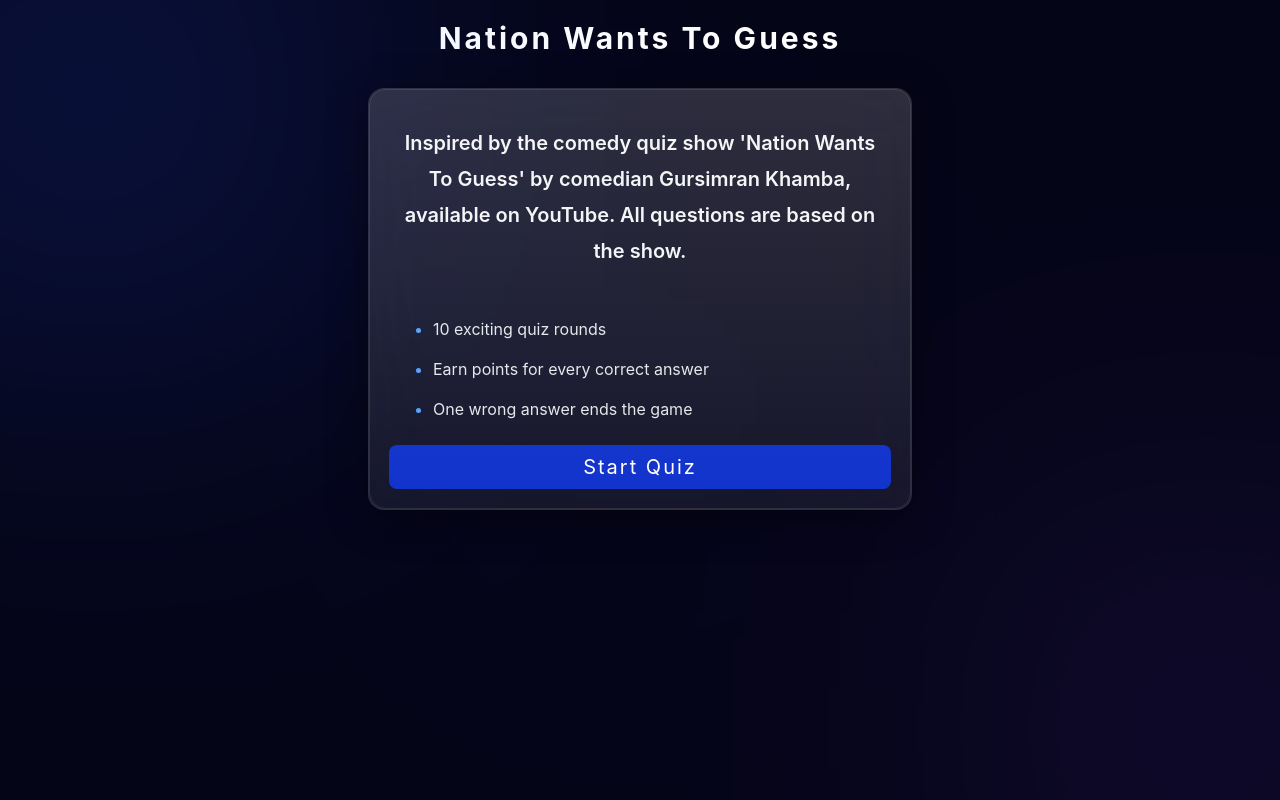
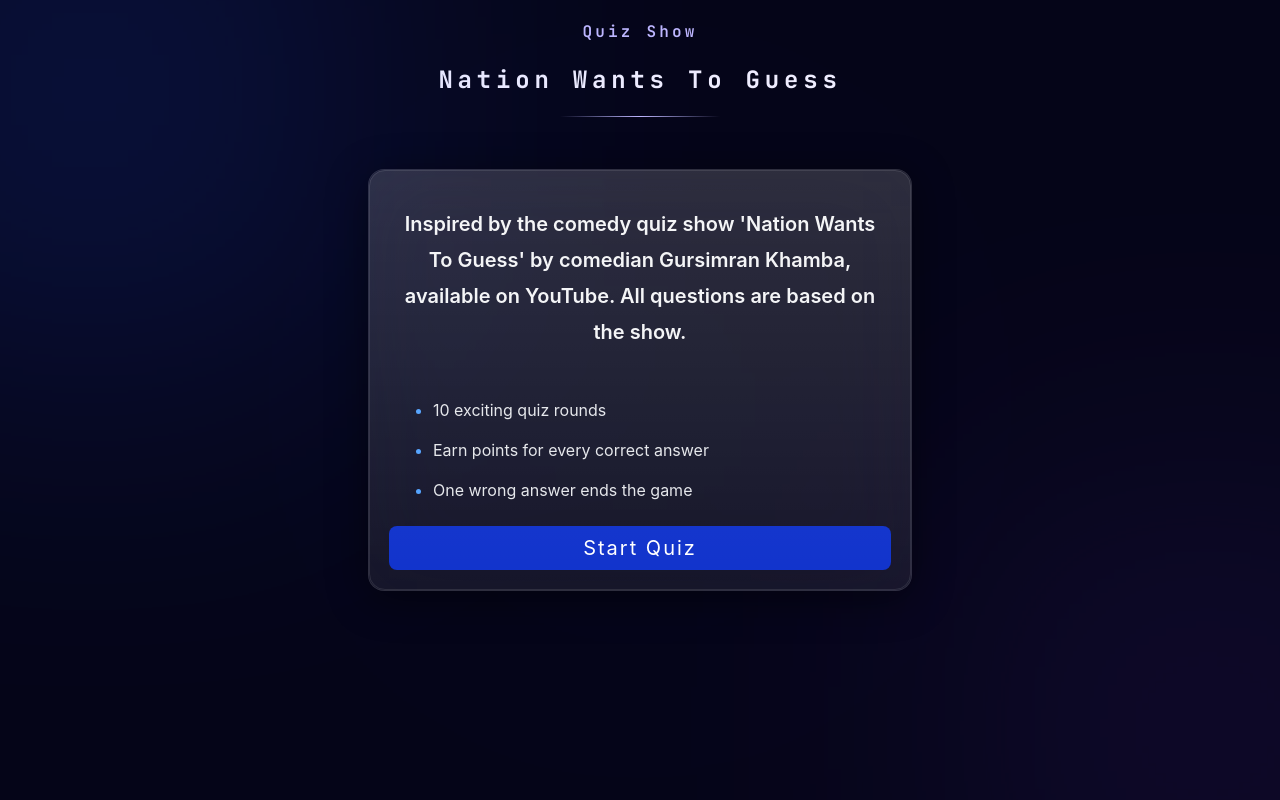
Before and after one commit to sadiksaifi9958/nation-wants-to-guess, a React (Vite) app: page / in a window 1280 px wide. Built offline with nearby package versions, Linux system fonts and the light colour scheme; no server answers.

Commit message:
redesign app header

```diff
--- a/index.html
+++ b/index.html
@@ -1,13 +1,21 @@
 <!doctype html>
 <html lang="en">
+
 <head>
   <meta charset="UTF-8" />
   <link rel="icon" type="image/svg+xml" href="/favicon.svg" />
+  <link rel="preconnect" href="https://fonts.googleapis.com">
+  <link rel="preconnect" href="https://fonts.gstatic.com" crossorigin>
+  <link
+    href="https://fonts.googleapis.com/css2?family=Dancing+Script:wght@400..700&family=JetBrains+Mono:ital,wght@0,100..800;1,100..800&family=Pacifico&display=swap"
+    rel="stylesheet">
   <meta name="viewport" content="width=device-width, initial-scale=1.0" />
   <title>Nation Wants to Guess</title>
 </head>
+
 <body>
   <div id="root"></div>
   <script type="module" src="/src/main.jsx"></script>
 </body>
+
 </html>
--- a/src/App.css
+++ b/src/App.css
@@ -0,0 +1,3 @@
+.font-jetbrains {
+    font-family: "JetBrains Mono", monospace;
+}
--- a/src/App.jsx
+++ b/src/App.jsx
@@ -100,8 +100,13 @@
       <div className="w-100 h-100 bg-[#7c3aed] blur-[160px] opacity-15 absolute -bottom-32 -right-32 z-0 pointer-events-none"></div>
       <div className="w-75 h-75 bg-[#2255ff] blur-[180px] opacity-5 absolute top-1/2 left-1/2 -translate-x-1/2 -translate-y-1/2 z-0 pointer-events-none"></div>
 
-      <h1 className="text-white text-3xl font-bold text-center tracking-widest pt-5 z-10">Nation Wants To Guess</h1>
+      <header className="mt-5">
+        <p className="text-[#c0b8ff] text-md text-center tracking-[0.2em] font-semibold font-jetbrains">Quiz Show</p>
+        <h1 className="text-[#f0eeff] text-2xl font-bold text-center tracking-[0.20em] pt-5 z-10 font-jetbrains">Nation Wants To Guess</h1>
+        <div className="h-px bg-gradient-to-r from-transparent via-[#c0b8ff] to-transparent mx-auto my-5 w-40"></div>
+      </header>
       <div className="max-w-xl mx-auto px-4 py-8 flex flex-col gap-4 items-center z-10">
+
         {!gameStarted ?
           <Start
             onStart={onStart}
```
Lines whose indentation alone changed are shown as unchanged.
